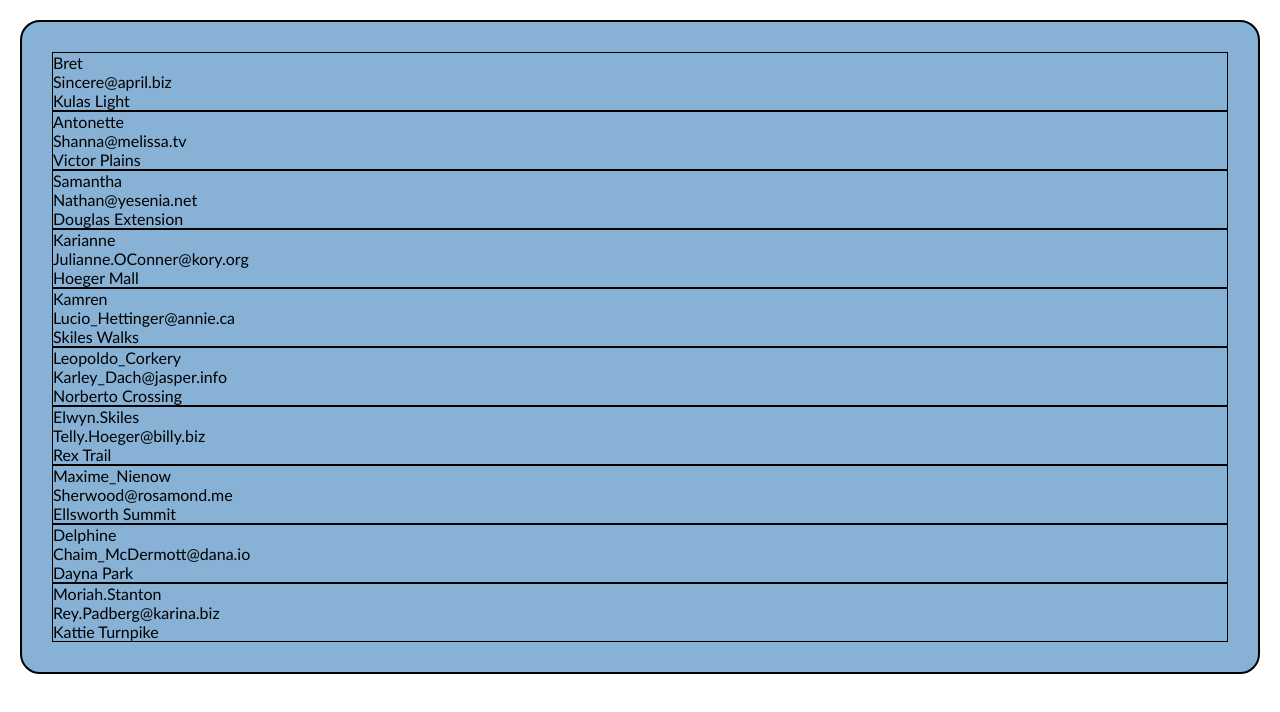
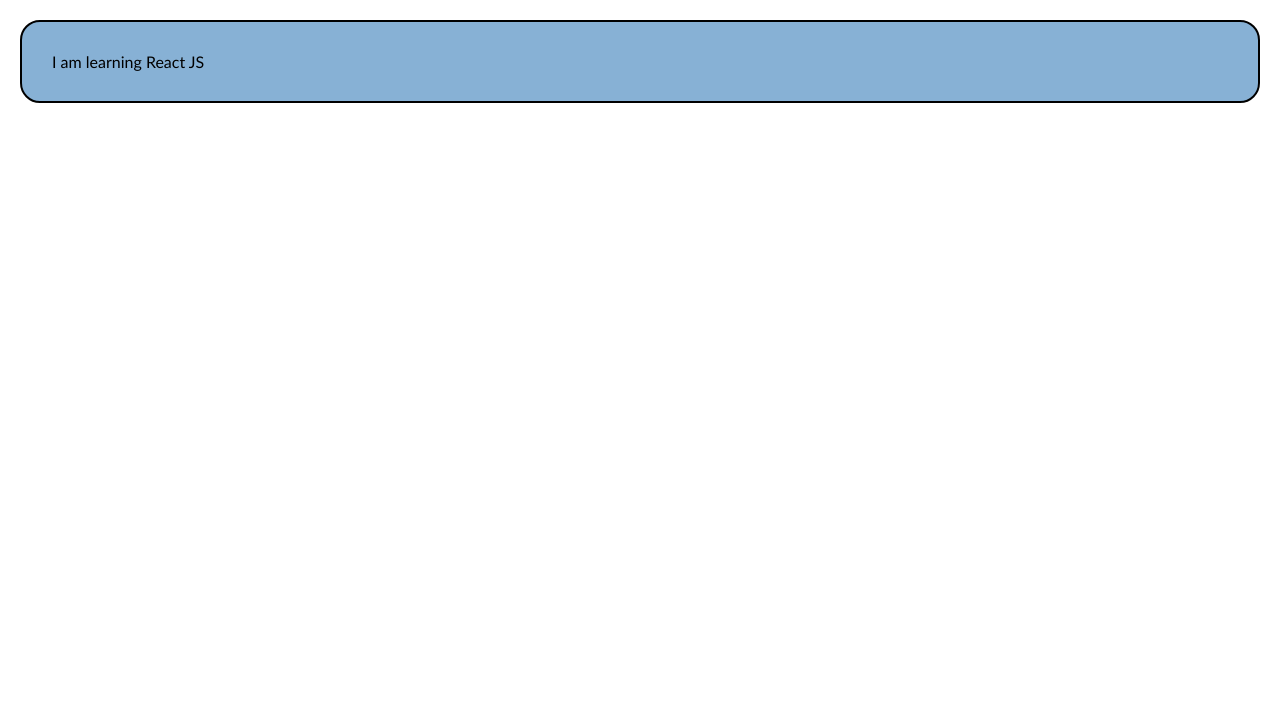
Before and after one commit to adhithya-bolishetti/react-tutorial, a React (Create React App) app in the folder myfirstreact/: page / in a window 1280 px wide. Shown: the top 712 px of the page. Built offline with nearby package versions, Linux system fonts and the light colour scheme.

Commit message:
feat: Replace SampleArray component with TempLit in App and add TempLit component

```diff
--- a/myfirstreact/src/App.jsx
+++ b/myfirstreact/src/App.jsx
@@ -10,6 +10,7 @@ import ClickEvent from './ClickEvent'
 import Resize from './Chat'
 import FormExample from './FormExample'
 import SampleArray from './SampleArray'
+import TempLit from './TempLit'
 
 const myCar = {
   brand : "Tata",
@@ -22,7 +23,7 @@ function App() {
 
   return (
     <div className='container'>
-      <SampleArray />
+      <TempLit />
     </div>
   )
 }
--- /dev/null
+++ b/myfirstreact/src/TempLit.jsx
@@ -0,0 +1,10 @@
+import React from 'react'
+
+let course = "React JS"
+const TempLit = () => {
+  return (
+    <div>{`I am learning ${course}`}</div>
+  )
+}
+
+export default TempLit
```
